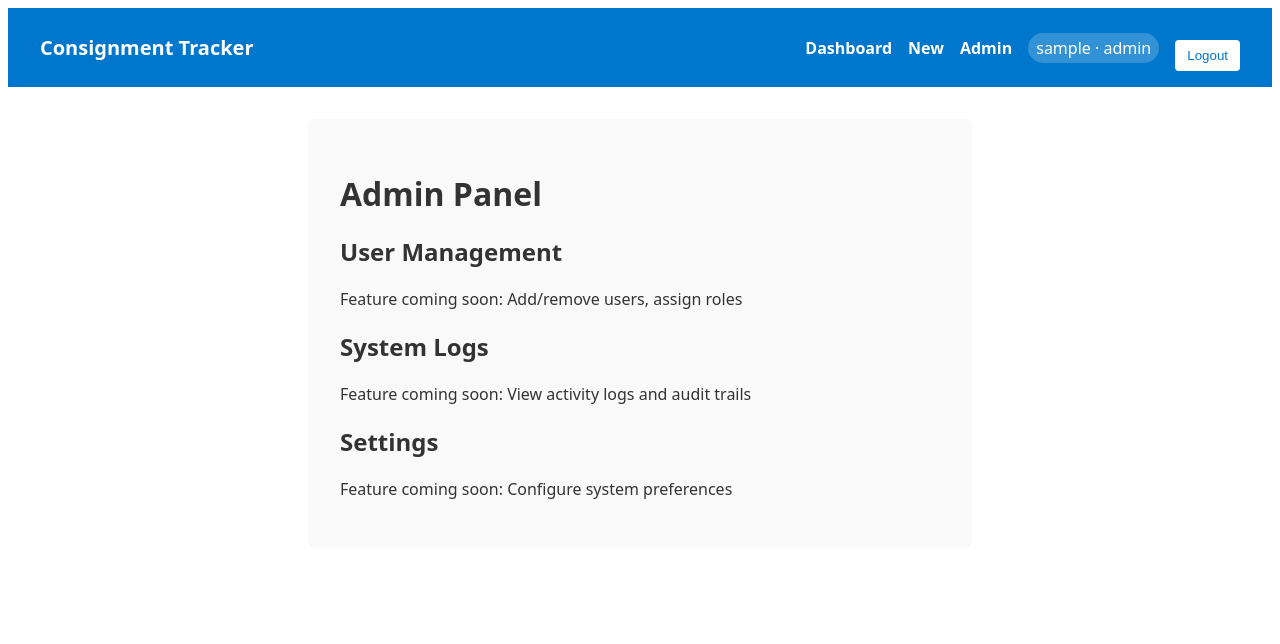
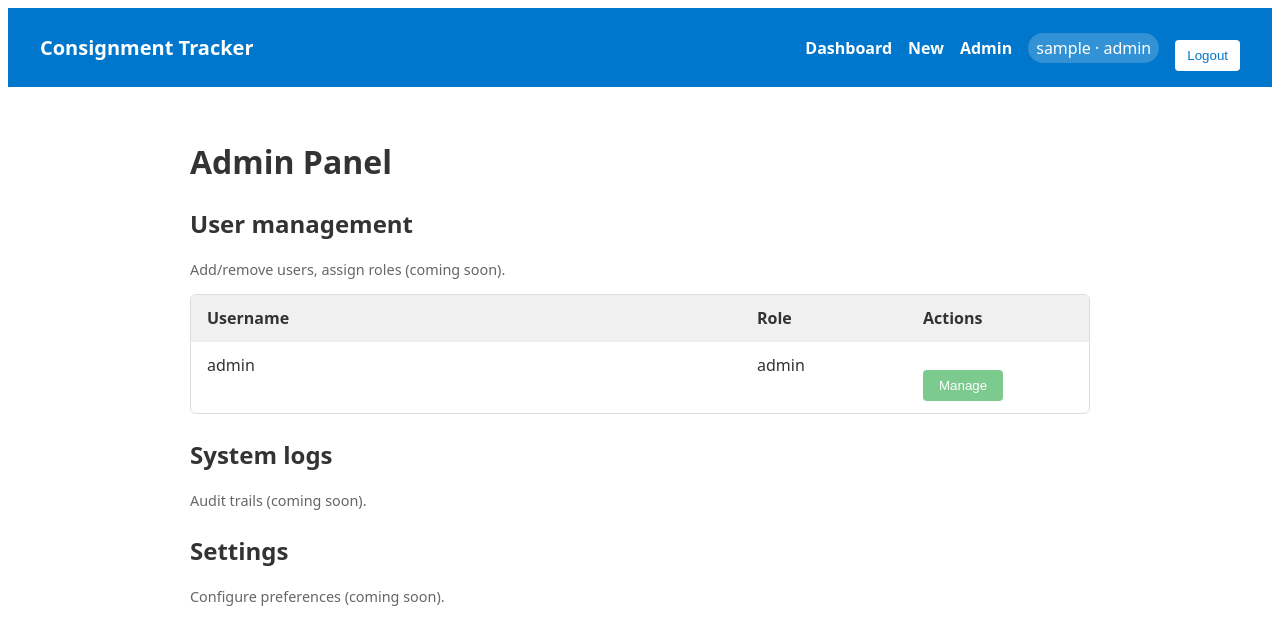
Before and after one commit to Zambagarrah/ReactJS_Consignment_Tracker, a React (Vite) app: page /admin in a window 1280 px wide. Shown: the top 644 px of the page. Built offline with nearby package versions, Linux system fonts and the light colour scheme; sample sign-in values are in the browser's storage.

Commit message:
Refine AdminPanel with layout wrapper and accessible table placeholders

```diff
--- a/src/pages/AdminPanel.jsx
+++ b/src/pages/AdminPanel.jsx
@@ -1,3 +1,4 @@
+// src/pages/AdminPanel.jsx
 import Layout from '../components/Layout';
 import '../styles/AdminPanel.css';
 
@@ -6,17 +7,32 @@ const AdminPanel = () => {
     <Layout>
       <div className="admin-panel">
         <h1>Admin Panel</h1>
+
         <section>
-          <h2>User Management</h2>
-          <p>Feature coming soon: Add/remove users, assign roles</p>
+          <h2>User management</h2>
+          <p className="muted">Add/remove users, assign roles (coming soon).</p>
+          <div className="table">
+            <div className="table-row table-header">
+              <div>Username</div>
+              <div>Role</div>
+              <div>Actions</div>
+            </div>
+            <div className="table-row">
+              <div>admin</div>
+              <div>admin</div>
+              <div><button disabled>Manage</button></div>
+            </div>
+          </div>
         </section>
+
         <section>
-          <h2>System Logs</h2>
-          <p>Feature coming soon: View activity logs and audit trails</p>
+          <h2>System logs</h2>
+          <p className="muted">Audit trails (coming soon).</p>
         </section>
+
         <section>
           <h2>Settings</h2>
-          <p>Feature coming soon: Configure system preferences</p>
+          <p className="muted">Configure preferences (coming soon).</p>
         </section>
       </div>
     </Layout>
--- a/src/styles/AdminPanel.css
+++ b/src/styles/AdminPanel.css
@@ -1,16 +1,10 @@
-.admin-panel {
-  padding: 2rem;
-  background: #f9f9f9;
-  border-radius: 6px;
-  max-width: 600px;
-  margin: auto;
-}
-
-.admin-panel h1 {
-  margin-bottom: 1rem;
-}
-
-.admin-panel ul {
-  list-style: disc;
-  padding-left: 1.5rem;
-}
+/* src/styles/AdminPanel.css */
+.admin-panel { max-width: 900px; margin: 0 auto; }
+.admin-panel h1 { margin-bottom: 1rem; }
+.admin-panel section { margin-top: 1.5rem; }
+.muted { color: #666; }
+.table { display: grid; border: 1px solid #ddd; border-radius: 6px; overflow: hidden; }
+.table-header { background: #f0f0f0; font-weight: 600; }
+.table-row { display: grid; grid-template-columns: 1fr 150px 150px; gap: 1rem; padding: 0.75rem 1rem; border-top: 1px solid #eee; }
+.table-row:first-child { border-top: none; }
+.table-row button[disabled] { opacity: 0.6; cursor: not-allowed; }
```
